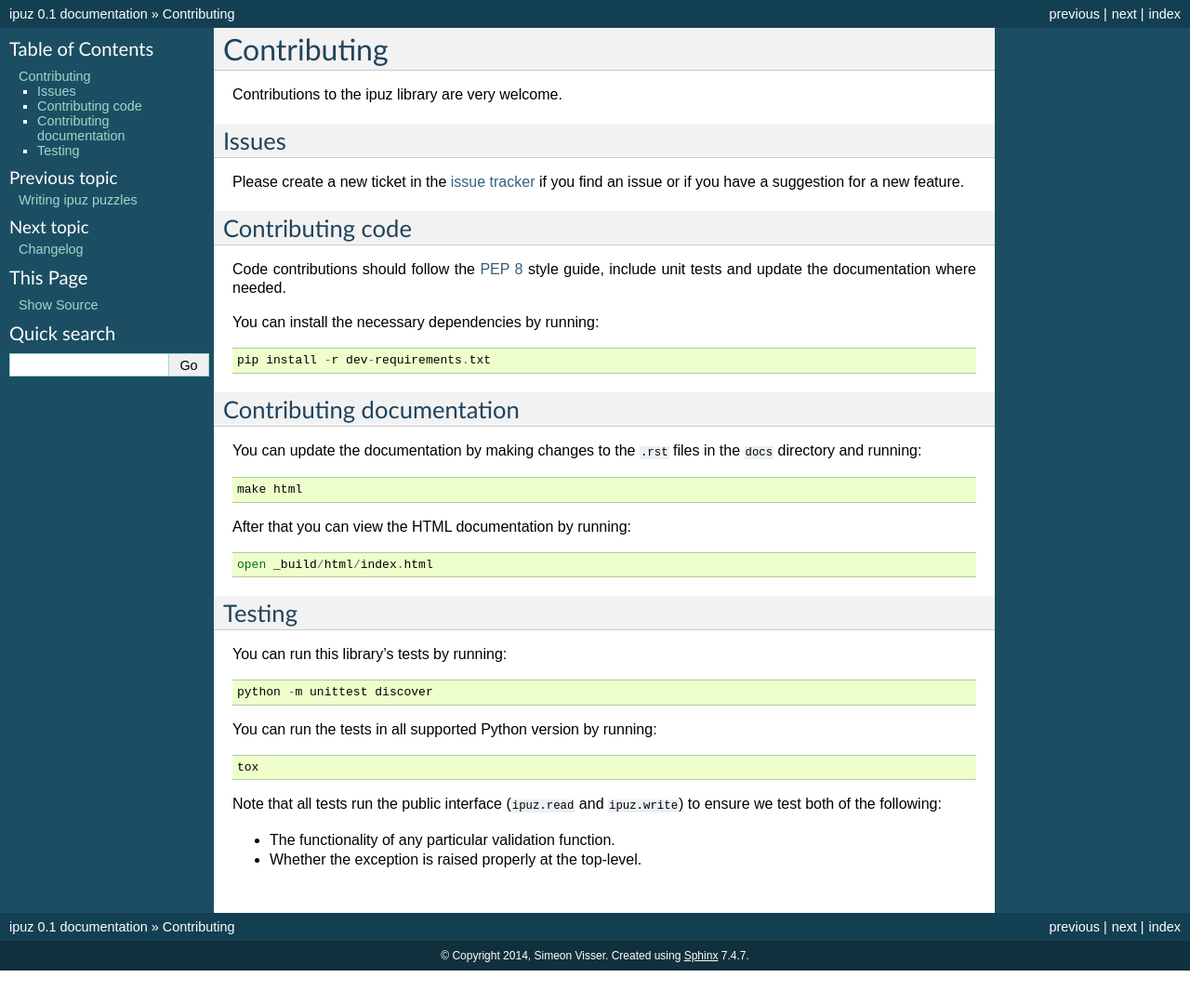
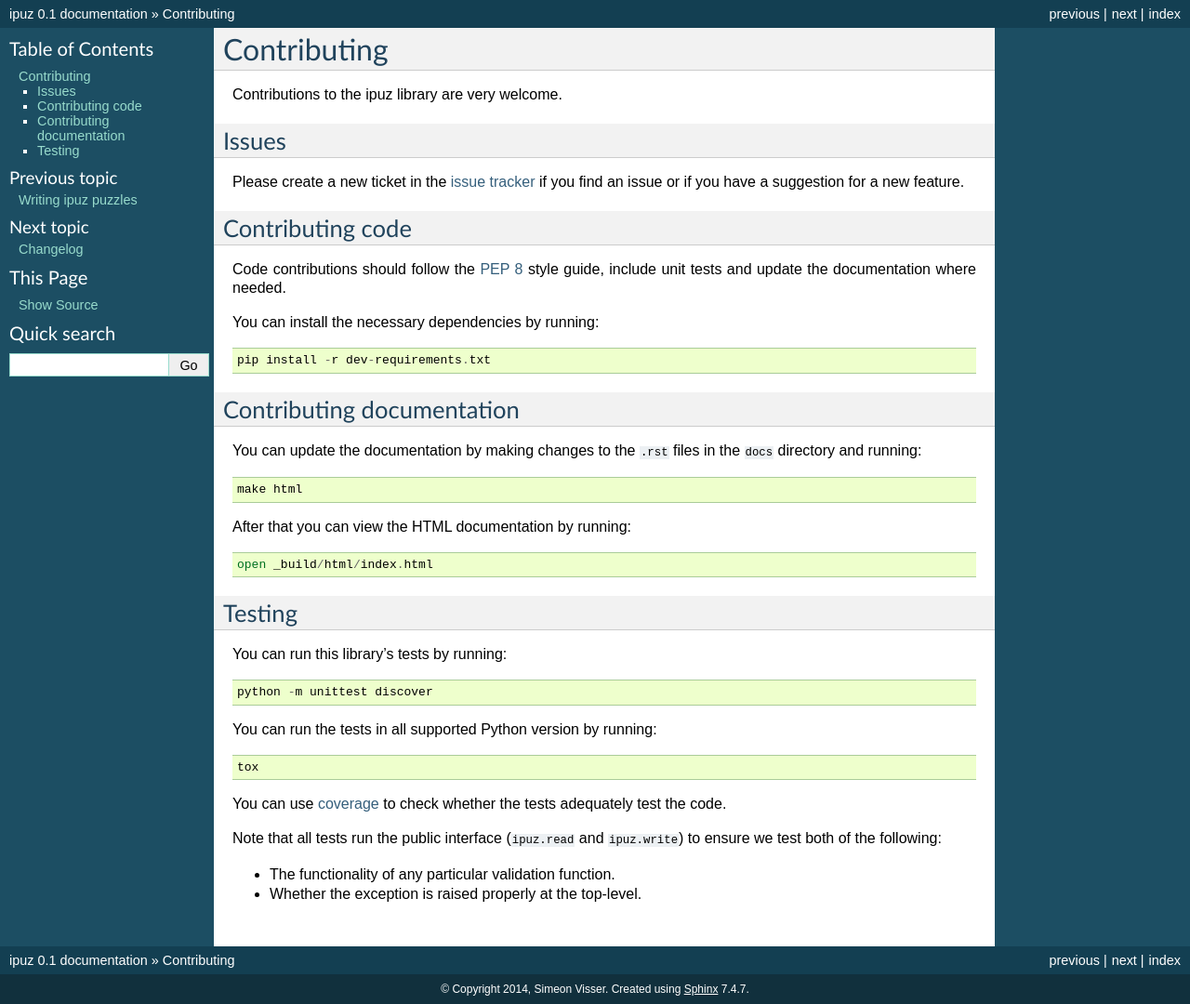
Before and after one commit to svisser/ipuz, a Sphinx documentation site: the page built from docs/contributing.rst, in a window 1280 px wide. Shown: the whole page at 93% size. Built offline with Sphinx 7.4.7, drawn with Linux system fonts in a browser that asks for light colours; before the commit the page ends 1044 px from its top, so only the background shows below that.

Commit message:
Added note in documentation about coverage

```diff
--- a/docs/contributing.rst
+++ b/docs/contributing.rst
@@ -53,6 +53,7 @@ You can run the tests in all supported Python version by running:
 
     tox
 
+You can use `coverage`_ to check whether the tests adequately test the code.
 
 Note that all tests run the public interface (``ipuz.read`` and ``ipuz.write``) to
 ensure we test both of the following:
@@ -62,3 +63,4 @@ ensure we test both of the following:
 
 .. _issue tracker: https://github.com/svisser/ipuz/issues
 .. _PEP 8: http://legacy.python.org/dev/peps/pep-0008/
+.. _coverage: http://nedbatchelder.com/code/coverage/
```
